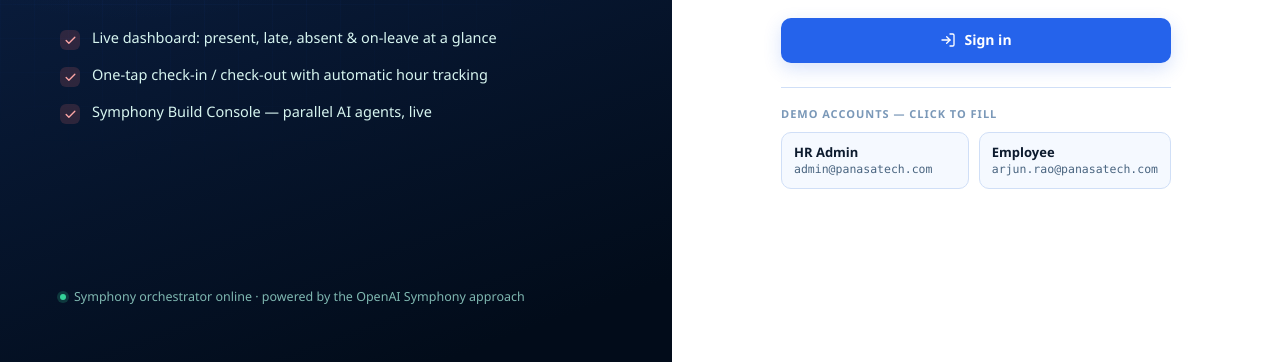
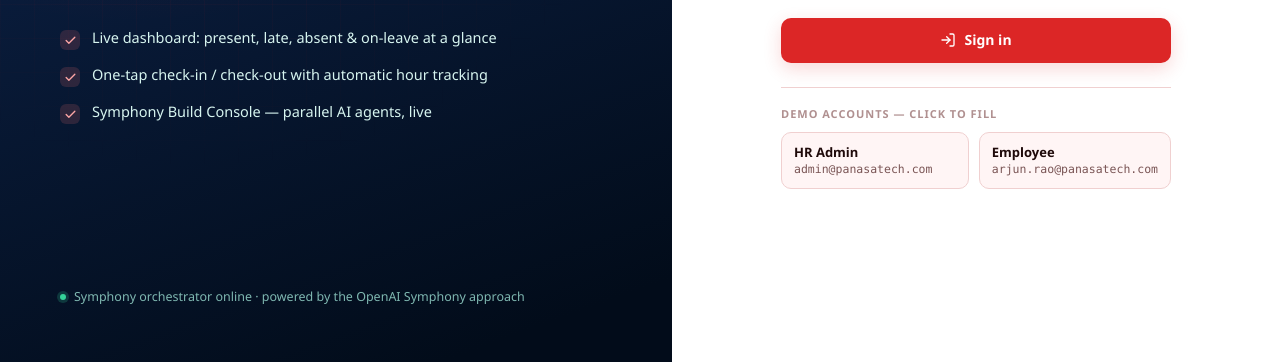
Before and after one commit to VishnuRaviPanasa/attendance-symphony, a plain HTML site: page index.html in a window 1280 px wide. Shown: the part 438-800 px from the top of the page. Drawn offline with Linux system fonts and the light colour scheme.

Commit message:
ATT-205: Change the UI theme to red
Change the UI theme to red

Verified: structural check of index.html — index.html intact and parseable

Implemented by agent-02 (UI Agent) under Symphony orchestration.

```diff
--- a/index.html
+++ b/index.html
@@ -28,23 +28,23 @@ svg:not([width]){width:1em;height:1em;flex:none}
   --font: "Segoe UI Variable","Segoe UI",-apple-system,BlinkMacSystemFont,Roboto,"Helvetica Neue",Arial,sans-serif;
   --mono: "Cascadia Code","JetBrains Mono","SF Mono",Consolas,"Liberation Mono",monospace;
 
-  --bg:        #eff6ff;
-  --bg-grad:   radial-gradient(1200px 600px at 78% -8%, #dbeafe 0%, rgba(219,234,254,0) 60%), var(--bg);
+  --bg:        #fff0f0;
+  --bg-grad:   radial-gradient(1200px 600px at 78% -8%, #fee2e2 0%, rgba(254,226,226,0) 60%), var(--bg);
   --surface:   #ffffff;
-  --surface-2: #f5f9ff;
-  --surface-3: #edf4ff;
-  --border:    #d0dff7;
-  --border-2:  #b8cfef;
-  --ink:       #0d1b2e;
-  --ink-2:     #1e3a5f;
-  --muted:     #4a6580;
-  --muted-2:   #7a98b8;
-
-  --accent:    #2563eb;
-  --accent-2:  #1d4ed8;
+  --surface-2: #fff5f5;
+  --surface-3: #ffeaea;
+  --border:    #f0d0d0;
+  --border-2:  #e8b8b8;
+  --ink:       #1f0a0a;
+  --ink-2:     #4a1a1a;
+  --muted:     #7a5555;
+  --muted-2:   #b09090;
+
+  --accent:    #dc2626;
+  --accent-2:  #b91c1c;
   --accent-ink:#ffffff;
-  --accent-soft:#dbeafe;
-  --accent-glow: rgba(37,99,235,.18);
+  --accent-soft:#fee2e2;
+  --accent-glow: rgba(220,38,38,.18);
 
   /* status (always paired with icon + label) */
   --present:  #16a34a; --present-soft:#dcf3e3;
@@ -62,23 +62,23 @@ svg:not([width]){width:1em;height:1em;flex:none}
 /* ---- Design tokens : DARK ---- */
 @media (prefers-color-scheme: dark){
   :root{
-    --bg:        #020c1a;
-    --bg-grad:   radial-gradient(1200px 620px at 80% -10%, #0a1f4e 0%, rgba(10,31,78,0) 58%), var(--bg);
-    --surface:   #071529;
-    --surface-2: #050f1f;
-    --surface-3: #0a1a30;
-    --border:    #1a2e4a;
-    --border-2:  #22395e;
-    --ink:       #e7eff3;
-    --ink-2:     #b9c6cf;
-    --muted:     #8798a6;
-    --muted-2:   #64747f;
-
-    --accent:    #60a5fa;
-    --accent-2:  #3b82f6;
-    --accent-ink:#0c1e40;
-    --accent-soft: rgba(96,165,250,.14);
-    --accent-glow: rgba(96,165,250,.22);
+    --bg:        #1a0202;
+    --bg-grad:   radial-gradient(1200px 620px at 80% -10%, #4e0a0a 0%, rgba(78,10,10,0) 58%), var(--bg);
+    --surface:   #270707;
+    --surface-2: #1f0505;
+    --surface-3: #2e0a0a;
+    --border:    #4a1a1a;
+    --border-2:  #5e2222;
+    --ink:       #f3e7e7;
+    --ink-2:     #cfb9b9;
+    --muted:     #a68080;
+    --muted-2:   #7f6464;
+
+    --accent:    #f87171;
+    --accent-2:  #ef4444;
+    --accent-ink:#400c0c;
+    --accent-soft: rgba(248,113,113,.14);
+    --accent-glow: rgba(248,113,113,.22);
 
     --present:  #34d399; --present-soft: rgba(52,211,153,.15);
     --late:     #fbbf24; --late-soft: rgba(251,191,36,.15);
@@ -93,10 +93,10 @@ svg:not([width]){width:1em;height:1em;flex:none}
 }
 /* Explicit theme overrides (toggle wins over OS in both directions) */
 :root[data-theme="light"]{
-  --bg:#eff6ff;--bg-grad:radial-gradient(1200px 600px at 78% -8%, #dbeafe 0%, rgba(219,234,254,0) 60%), var(--bg);
-  --surface:#ffffff;--surface-2:#f5f9ff;--surface-3:#edf4ff;--border:#d0dff7;--border-2:#b8cfef;
-  --ink:#0d1b2e;--ink-2:#1e3a5f;--muted:#4a6580;--muted-2:#7a98b8;
-  --accent:#2563eb;--accent-2:#1d4ed8;--accent-ink:#ffffff;--accent-soft:#dbeafe;--accent-glow:rgba(37,99,235,.18);
+  --bg:#fff0f0;--bg-grad:radial-gradient(1200px 600px at 78% -8%, #fee2e2 0%, rgba(254,226,226,0) 60%), var(--bg);
+  --surface:#ffffff;--surface-2:#fff5f5;--surface-3:#ffeaea;--border:#f0d0d0;--border-2:#e8b8b8;
+  --ink:#1f0a0a;--ink-2:#4a1a1a;--muted:#7a5555;--muted-2:#b09090;
+  --accent:#dc2626;--accent-2:#b91c1c;--accent-ink:#ffffff;--accent-soft:#fee2e2;--accent-glow:rgba(220,38,38,.18);
   --present:#16a34a;--present-soft:#dcf3e3;--late:#c2740a;--late-soft:#f7ecd6;--absent:#dc2626;--absent-soft:#fadddd;
   --leave:#2563eb;--leave-soft:#dde6fb;--remote:#9333ea;--remote-soft:#efdcfb;
   --shadow-sm:0 1px 2px rgba(13,31,30,.06),0 1px 3px rgba(13,31,30,.04);
@@ -104,10 +104,10 @@ svg:not([width]){width:1em;height:1em;flex:none}
   --shadow-lg:0 18px 48px rgba(13,31,30,.16),0 6px 16px rgba(13,31,30,.08);
 }
 :root[data-theme="dark"]{
-  --bg:#020c1a;--bg-grad:radial-gradient(1200px 620px at 80% -10%, #0a1f4e 0%, rgba(10,31,78,0) 58%), var(--bg);
-  --surface:#071529;--surface-2:#050f1f;--surface-3:#0a1a30;--border:#1a2e4a;--border-2:#22395e;
-  --ink:#e7eff3;--ink-2:#b9c6cf;--muted:#8798a6;--muted-2:#64747f;
-  --accent:#60a5fa;--accent-2:#3b82f6;--accent-ink:#0c1e40;--accent-soft:rgba(96,165,250,.14);--accent-glow:rgba(96,165,250,.22);
+  --bg:#1a0202;--bg-grad:radial-gradient(1200px 620px at 80% -10%, #4e0a0a 0%, rgba(78,10,10,0) 58%), var(--bg);
+  --surface:#270707;--surface-2:#1f0505;--surface-3:#2e0a0a;--border:#4a1a1a;--border-2:#5e2222;
+  --ink:#f3e7e7;--ink-2:#cfb9b9;--muted:#a68080;--muted-2:#7f6464;
+  --accent:#f87171;--accent-2:#ef4444;--accent-ink:#400c0c;--accent-soft:rgba(248,113,113,.14);--accent-glow:rgba(248,113,113,.22);
   --present:#34d399;--present-soft:rgba(52,211,153,.15);--late:#fbbf24;--late-soft:rgba(251,191,36,.15);
   --absent:#f87171;--absent-soft:rgba(248,113,113,.15);--leave:#60a5fa;--leave-soft:rgba(96,165,250,.15);
   --remote:#e879f9;--remote-soft:rgba(232,121,249,.15);
```
